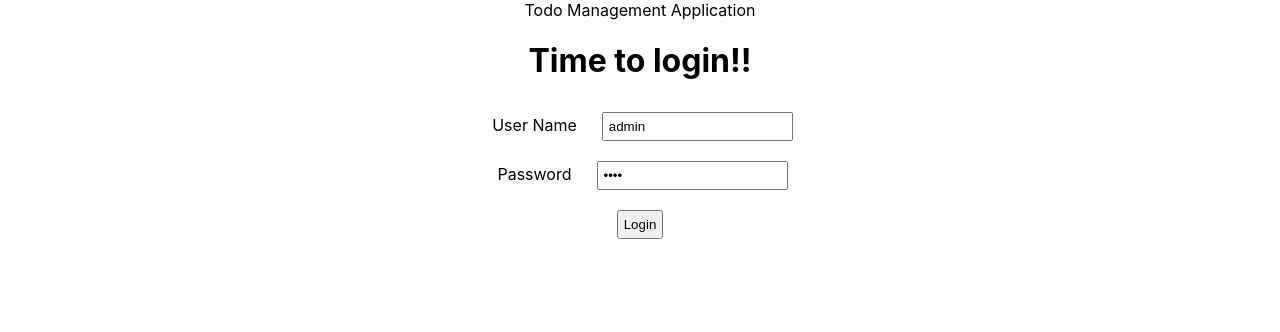
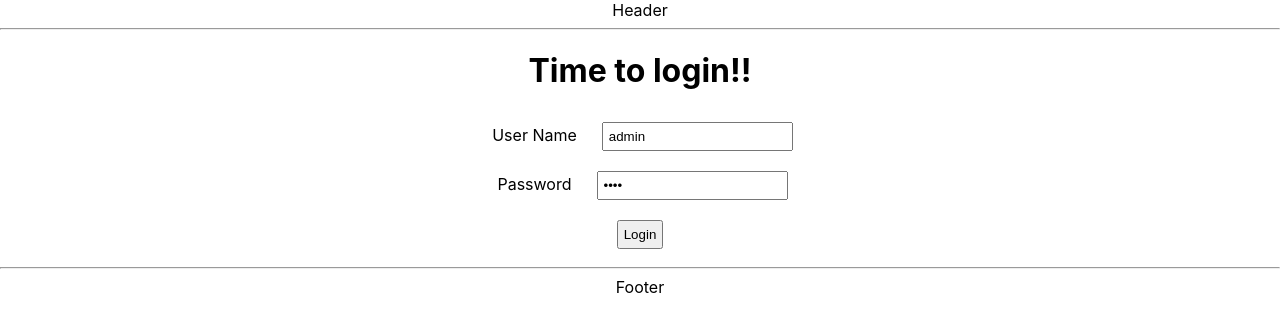
Before and after one commit to crtEvent/react-todo-app, a React (Create React App) app: page / in a window 1280 px wide. Shown: the top 332 px of the page. Built offline with nearby package versions, Linux system fonts and the light colour scheme.

Commit message:
header, footer, logout component 추가

```diff
--- a/src/components/todo/TodoApp.jsx
+++ b/src/components/todo/TodoApp.jsx
@@ -5,17 +5,21 @@
 export default function TotoApp() {
     return (
         <div className="TodoApp">
-            Todo Management Application
             <BrowserRouter>
+
+            <HeaderComponent />
                 <Routes>
                     <Route path='/' element={<LoginComponent />} />
                     <Route path='/login' element={<LoginComponent />} />
                     <Route path='/welcome/:username' element={<WelcomeComponent />} />
                     <Route path='/todos' element={<ListTodosComponent />} />
+                    <Route path='/logout' element={<LogoutComponent />} />
 
                     <Route path='/*' element={<ErrorComponent />} />
                 </Routes>
             </BrowserRouter>
+
+            <FooterComponent />
         </div>
     )
 }
@@ -140,3 +144,30 @@
         </div>
     )
 }
+
+function HeaderComponent() {
+    return (
+        <div className='HeaderComponent'>
+            Header <hr/>
+        </div>
+    )
+}
+
+function FooterComponent() {
+    return (
+        <div className='FooterComponent'>
+            <hr/> Footer
+        </div>
+    )
+}
+
+function LogoutComponent() {
+    return (
+        <div className='LogoutComponent'>
+            <h1>you are logged out!</h1>
+            <div>
+                Thank you for using App. Come back soon!
+            </div>
+        </div>
+    )
+}
```
